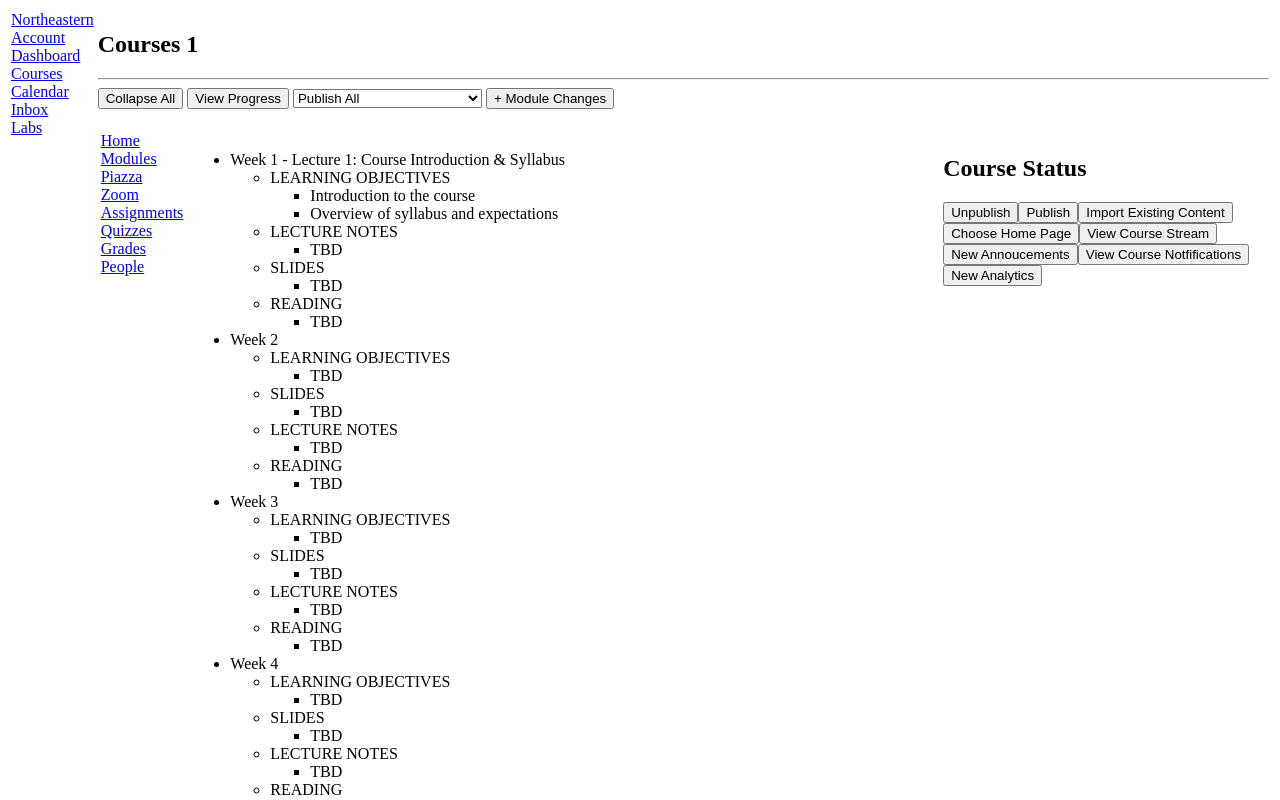
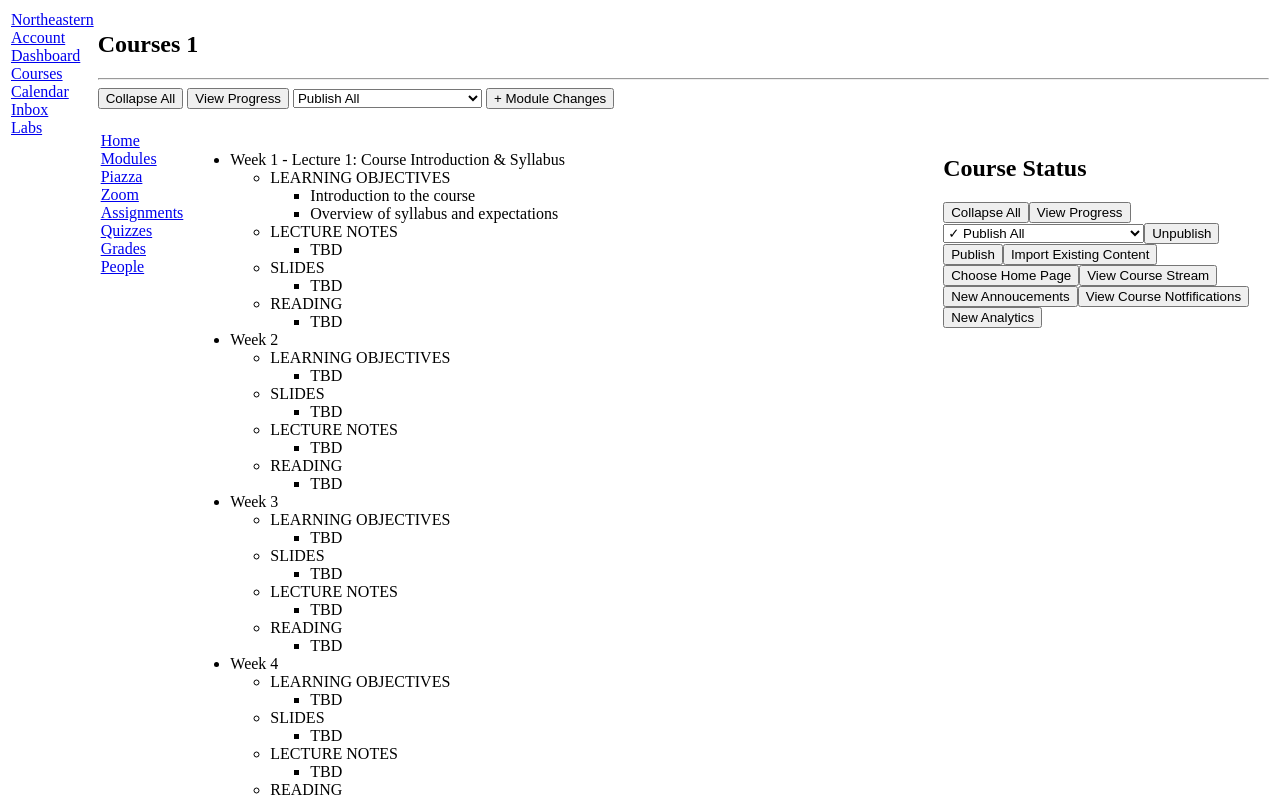
Before and after one commit to ellapitts/kambaz-next-js, a Next.js app: page /Courses/1/Home in a window 1280 px wide. Shown: the top 800 px of the page. Built offline with nearby package versions, Linux system fonts and the light colour scheme.

Commit message:
fixing home page buttons

```diff
--- a/src/app/(Kambaz)/Courses/[cid]/Home/status.tsx
+++ b/src/app/(Kambaz)/Courses/[cid]/Home/status.tsx
@@ -2,6 +2,15 @@ export default function CourseStatus() {
   return (
     <div id="wd-course-status">
       <h2>Course Status</h2>
+      <button>Collapse All</button>
+      <button>View Progress</button>
+      <select id="wd-publish-all">
+        <option value="">✓ Publish All</option>
+        <option value="publish-modules">Publish All Modules and Items</option>
+        <option value="publish-modules-only">Publish Modules Only</option>
+        <option value="unpublish-all">Unpublish All</option>
+      </select>
+
       <button>Unpublish</button>
       <button>Publish</button>
       <button>Import Existing Content</button>
```
